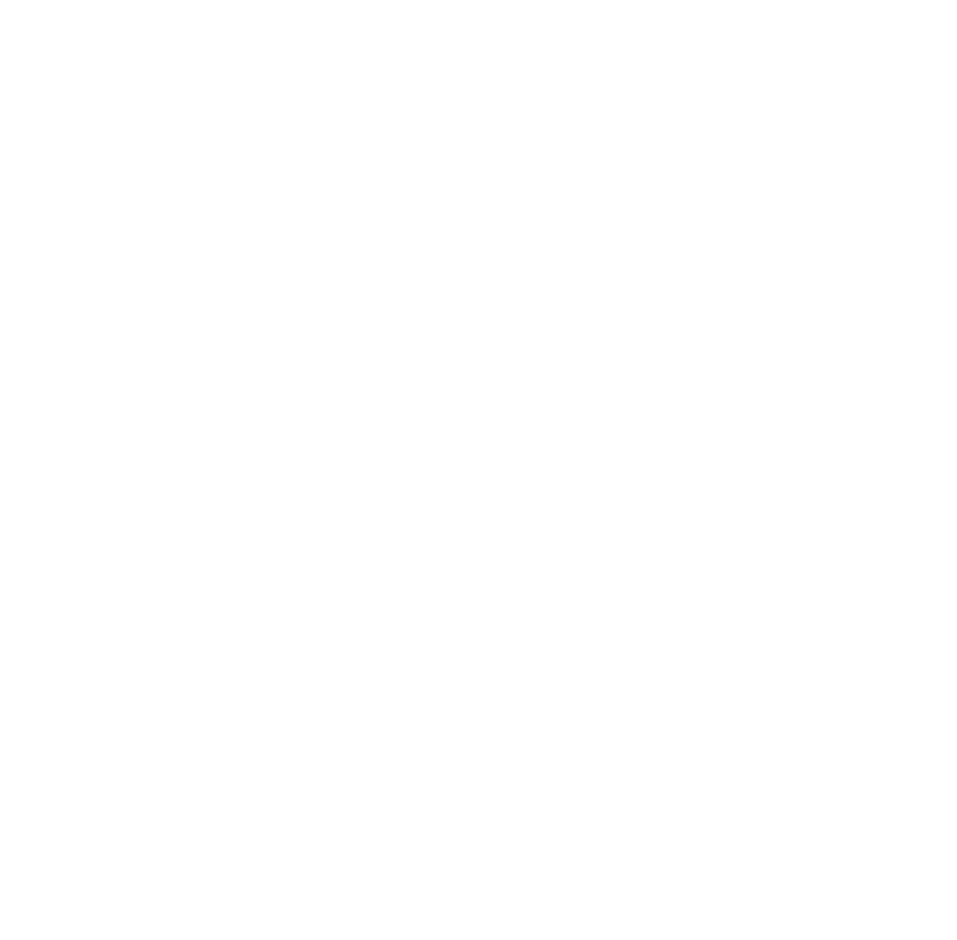
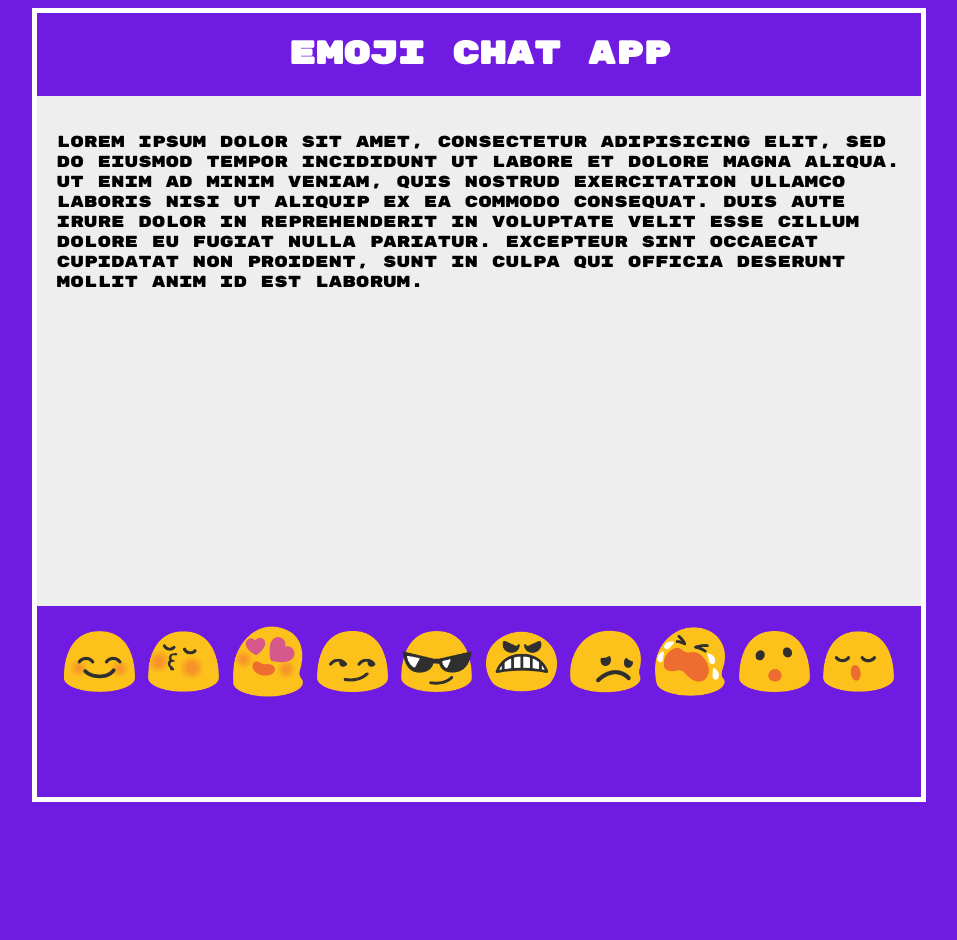
Before and after one commit to ajb871/webdev-interactiveapp, a plain HTML site: page index.html in a window 1280 px wide. Shown: the whole page, without its empty margins (161-1118 px from the left). Before the commit the page ends 800 px from the top, so only its background shows below. Drawn offline with nearby package versions, Linux system fonts and the light colour scheme.

Commit message:
Update index.html

```diff
--- a/index.html
+++ b/index.html
@@ -1,11 +1,62 @@
 <html>
 	<head>
 		<title>Emoticon App</title>
+		<!--source of emoji images: http://kawaiidarkcore.deviantart.com/art/All-Emojis-Google-PNG-524290682 -->
+	<link href="https://fonts.googleapis.com/css?family=Rubik+Mono+One" rel="stylesheet">
+		<style>
+			body {
+				background-color: #701BE1;
+			}
+			#container {
+				border: 5px solid white;
+				margin: auto;
+				font-family: 'Rubik Mono One', sans-serif;
+				max-width: 70%;
+				max-height: 100%
+			}
+			#main {
+				height: 60%;
+				overflow-y: scroll;
+				padding: 20px;
+				background-color: #eee;
+			}
+			#emoji-list {
+				margin-top: 20px;
+				height: 40%;
+				text-align: center;
+			}
+			#emoji-list img{
+				width: 8%;
+			}
+		</style>
 	</head>
 	<body>
 
 	<div id="container">
-	<div id="main"></div>
+
+	<h1 style="text-align: center; color: white">Emoji Chat App</h1>
+	<div id="main">
+		<p> Lorem ipsum dolor sit amet, consectetur adipisicing elit, sed do eiusmod
+		tempor incididunt ut labore et dolore magna aliqua. Ut enim ad minim veniam,
+		quis nostrud exercitation ullamco laboris nisi ut aliquip ex ea commodo
+		consequat. Duis aute irure dolor in reprehenderit in voluptate velit esse
+		cillum dolore eu fugiat nulla pariatur. Excepteur sint occaecat cupidatat non
+		proident, sunt in culpa qui officia deserunt mollit anim id est laborum.</p>
+	</div>
+
+	<div id="emoji-list">
+	<img class="emoji" src="emojis/happy.png">
+	<img class="emoji" src="emojis/kiss.png">
+	<img class="emoji" src="emojis/heart_eyes.png">
+	<img class="emoji" src="emojis/smirk.png">
+	<img class="emoji" src="emojis/sunglasses.png">
+	<img class="emoji" src="emojis/angry.png">
+	<img class="emoji" src="emojis/sad.png">
+	<img class="emoji" src="emojis/crying.png">
+	<img class="emoji" src="emojis/confused.png">
+	<img class="emoji" src="emojis/tired.png">
+	</div>
+
 
 	</div>
 
```
